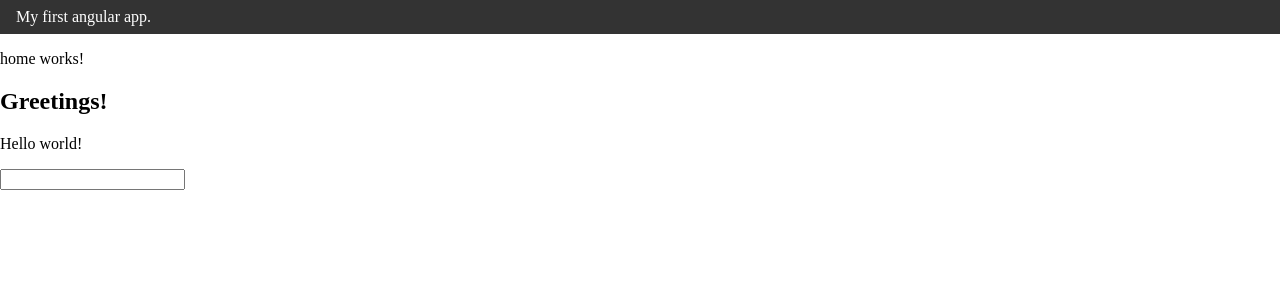
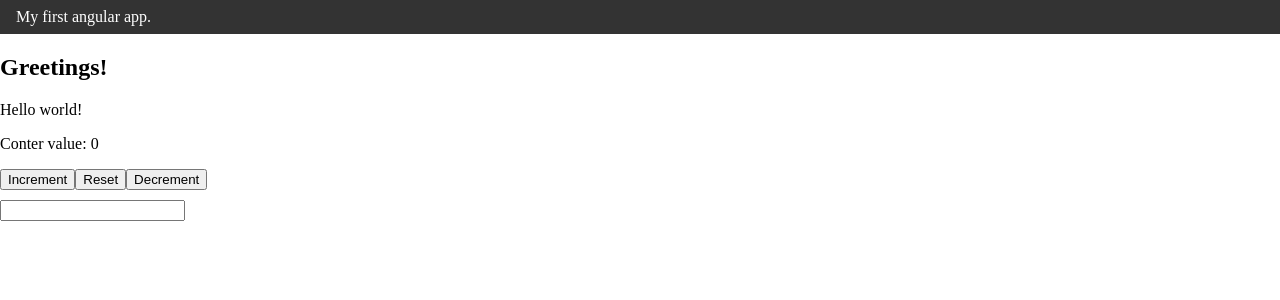
Before and after one commit to suffle-girl/first-angular-app, an Angular app: page / in a window 1280 px wide. Shown: the top 300 px of the page. Built offline with nearby package versions, Linux system fonts and the light colour scheme.

Commit message:
Add a counter component

```diff
--- /dev/null
+++ b/src/app/components/counter/counter.component.html
@@ -0,0 +1,7 @@
+<p>Conter value: {{ counterValue() }}</p>
+
+<div>
+  <button (click)="increment()">Increment</button>
+  <button (click)="reset()">Reset</button>
+  <button (click)="decrement()">Decrement</button>
+</div>
--- /dev/null
+++ b/src/app/components/counter/counter.component.ts
@@ -0,0 +1,23 @@
+import { Component, signal } from '@angular/core';
+
+@Component({
+  selector: 'app-counter',
+  standalone: true,
+  imports: [],
+  templateUrl: './counter.component.html',
+  styleUrl: './counter.component.scss',
+})
+export class CounterComponent {
+  counterValue = signal(0);
+  increment() {
+    this.counterValue.update((value) => value + 1);
+  }
+
+  decrement() {
+    this.counterValue.update((value) => value - 1);
+  }
+
+  reset() {
+    this.counterValue.set(0);
+  }
+}
--- a/src/app/home/home.component.html
+++ b/src/app/home/home.component.html
@@ -1,3 +1,3 @@
-<p>home works!</p>
 <app-greeting [message]="homeMessage()" />
+<app-counter />
 <input type="text" (keyup)="keyUpHandler($event)" />
--- a/src/app/home/home.component.scss
+++ b/src/app/home/home.component.scss
@@ -0,0 +1,3 @@
+input {
+  margin-top: 10px;
+}
--- a/src/app/home/home.component.ts
+++ b/src/app/home/home.component.ts
@@ -1,10 +1,11 @@
-import { Component, signal, Signal } from '@angular/core';
+import { Component, signal } from '@angular/core';
 import { GreetingComponent } from '../components/greeting/greeting.component';
+import { CounterComponent } from '../components/counter/counter.component';
 
 @Component({
   selector: 'app-home',
   standalone: true,
-  imports: [GreetingComponent],
+  imports: [GreetingComponent, CounterComponent],
   templateUrl: './home.component.html',
   styleUrl: './home.component.scss',
 })
```
Also changed, not shown: src/app/components/counter/counter.component.scss (added), 1 other file (tests, documents, lock files or other folders).
